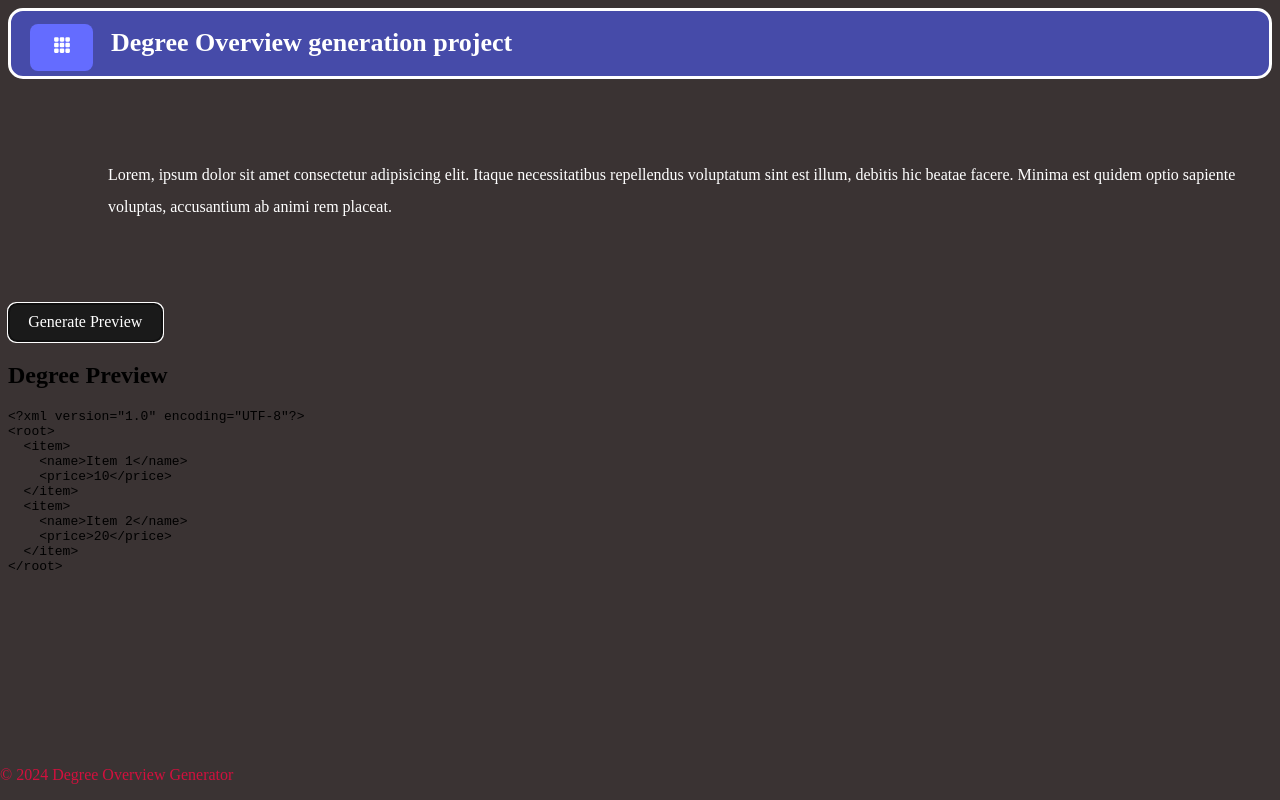
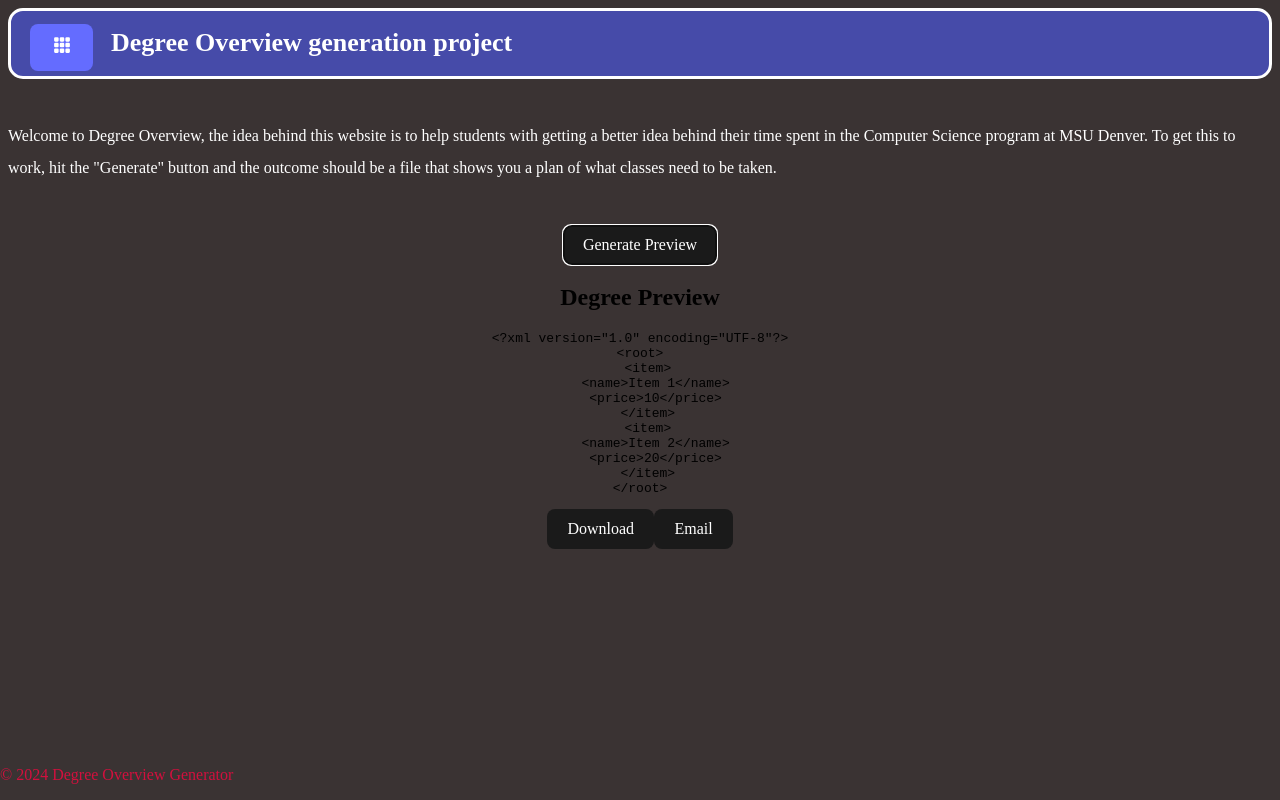
Before and after one commit to Virtual-Assister/Senior_Project, a React (Vite) app in the folder overview_app_0.2/: page / in a window 1280 px wide. Both pictures are taken after a click on the button "Generate Preview". Built offline with nearby package versions, Linux system fonts and the light colour scheme.

Commit message:
Added in CustomButton component and changed the body_2 layout

```diff
--- a/overview_app_0.2/src/components/Body.jsx
+++ b/overview_app_0.2/src/components/Body.jsx
@@ -1,12 +1,15 @@
-
 const body = () => {
-
-    return (<div className="introPara">
-    <p>
-        Lorem, ipsum dolor sit amet consectetur adipisicing elit. Itaque necessitatibus repellendus voluptatum sint est illum, debitis hic beatae facere. Minima est quidem optio sapiente voluptas, accusantium ab animi rem placeat.
-    </p>
-    </div>);
-
+  return (
+    <div className="intro-para">
+      <p>
+        Welcome to Degree Overview, the idea behind this website is to help
+        students with getting a better idea behind their time spent in the
+        Computer Science program at MSU Denver. To get this to work, hit the
+        "Generate" button and the outcome should be a file that shows you a plan
+        of what classes need to be taken.
+      </p>
+    </div>
+  );
 };
 
 export default body;
--- a/overview_app_0.2/src/components/Body_2.jsx
+++ b/overview_app_0.2/src/components/Body_2.jsx
@@ -1,6 +1,7 @@
 import React, { useState } from "react";
+import { CustomButton } from "./CustomButton"; // Import the correct Button
 
-const BodyComponent = () => {
+const BodyComponent = ({ classes }) => {
   const [xmlContent, setXmlContent] = useState(null);
 
   const handleButtonClick = () => {
@@ -19,15 +20,29 @@ const BodyComponent = () => {
     setXmlContent(generatedXml);
   };
 
+  const handleDownloadClick = () => {};
+
+  const handleEmailClick = () => {};
+
   return (
-    <div className="generateButton">
-      <button onClick={handleButtonClick}>Generate Preview</button>
+    <div className="generate-button">
+      <CustomButton text="Generate Preview" handleEvent={handleButtonClick} />
       {/* Render XML preview if content is available */}
       {xmlContent && (
         <div>
           <h2>Degree Preview</h2>
           {/* Display formatted XML content */}
           <pre style={{ whiteSpace: "pre-wrap" }}>{xmlContent}</pre>
+          <a
+            href="ExamplePDF"
+            download="Example-PDF-document"
+            target="_blank"
+            rel="noreferrer"
+          >
+            <CustomButton text="Download" handleEvent={handleDownloadClick} />
+          </a>
+
+          <CustomButton text="Email" handleEvent={handleEmailClick} />
         </div>
       )}
     </div>
--- /dev/null
+++ b/overview_app_0.2/src/components/CustomButton.jsx
@@ -0,0 +1,11 @@
+import React from "react";
+
+// Renamed Button to CustomButton to avoid conflicts
+export const CustomButton = ({ classes, text, icon, handleEvent }) => {
+  return (
+    <button className={`btn ${classes}`} onClick={handleEvent}>
+      {icon}
+      {text}
+    </button>
+  );
+};
--- a/overview_app_0.2/src/components/Header.jsx
+++ b/overview_app_0.2/src/components/Header.jsx
@@ -1,12 +1,15 @@
-import { BsFillGrid3X3GapFill } from 'react-icons/bs';
+import { BsFillGrid3X3GapFill } from "react-icons/bs";
 
 const Header = () => {
   return (
     <div>
-    <header className='title_header'>
-      <button className='menu_button'><BsFillGrid3X3GapFill/></button> <h1>Degree Overview generation project</h1>
-    </header>
+      <header className="title-header">
+        <button className="menu-button">
+          <BsFillGrid3X3GapFill />
+        </button>{" "}
+        <h1>Degree Overview generation project</h1>
+      </header>
     </div>
   );
-}
+};
 export default Header;
--- a/overview_app_0.2/src/index.css
+++ b/overview_app_0.2/src/index.css
@@ -1,7 +1,6 @@
 :root {
   background-color: #3a3333;
 }
-
 
 button {
   border-radius: 8px;
@@ -27,35 +26,39 @@ button:focus-visible {
 }
 
 footer {
-   color: #D2103E;
+  color: #d2103e;
   position: fixed;
   bottom: 0;
   left: 0;
 }
 
- .introPara {
+.intro-para {
   color: #ffffff;
   line-height: 2;
-  margin-top: 80px;
-  margin-bottom: 80px;
-  margin-left: 100px;
+  text-align: left;
+  padding-top: 2%;
+  padding-bottom: 2%;
 }
 
-.title_header {
+.title-header {
   text-align: left;
   color: #ffffff;
-  font-size:13px;
-  text-indent:100px;
+  font-size: 13px;
+  text-indent: 100px;
   background-color: #464ba9;
   border: 3px solid white;
   border-radius: 15px;
-
 }
 
-.menu_button {
+.menu-button {
   background-color: #646cff;
   position: absolute;
   left: 30px;
   top: 3%;
   font-size: 18px;
 }
+
+.generate-button {
+  text-align: center;
+  padding: 0;
+}
```
Also changed, not shown: overview_app_0.2/src/App.jsx (+4 -4 lines). Lines whose indentation alone changed are shown as unchanged.
